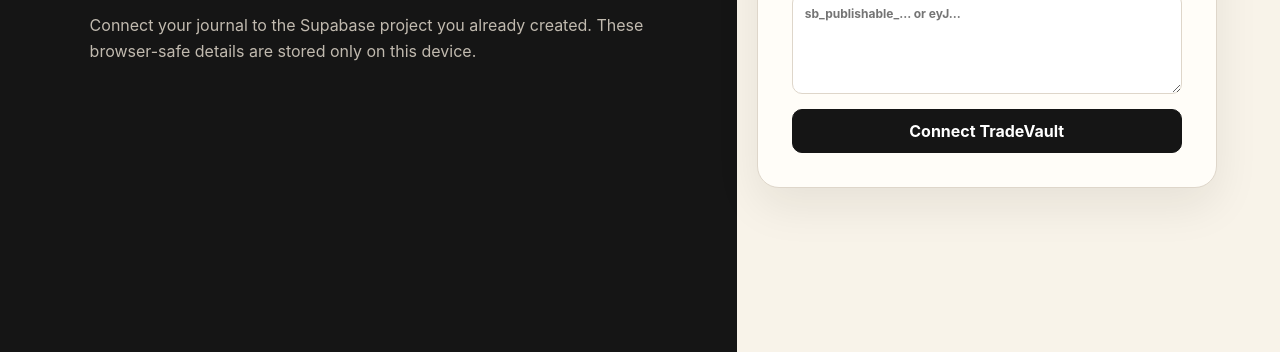
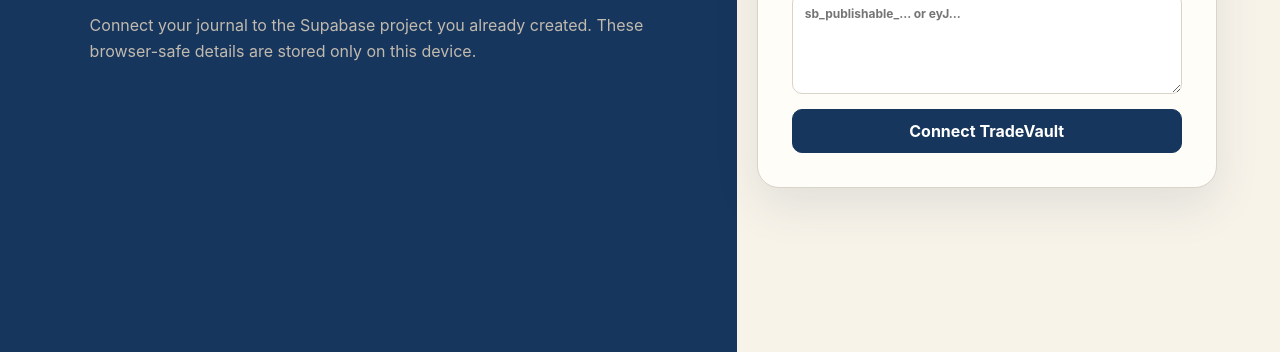
Before and after one commit to brittysahs/TradeVault3, a plain HTML site: page index.html in a window 1280 px wide. Shown: the part 448-800 px from the top of the page. Drawn offline with nearby package versions, Linux system fonts and the light colour scheme.

Commit message:
Update styles.css

```diff
--- a/styles.css
+++ b/styles.css
@@ -1,13 +1,13 @@
 :root {
   --ivory:#f8f3e9;
   --paper:#fffdf8;
-  --ink:#151515;
-  --muted:#746f66;
-  --line:#ded6ca;
+  --ink:#17365d;
+  --muted:#667085;
+  --line:#d9d3c8;
   --gold:#b3945e;
   --green:#2f6c52;
   --red:#a0473e;
-  --shadow:0 18px 45px rgba(28,23,16,.08);
+  --shadow:0 18px 45px rgba(23,54,93,.10);
 }
 *{box-sizing:border-box}
 html{background:var(--ivory)}
```
